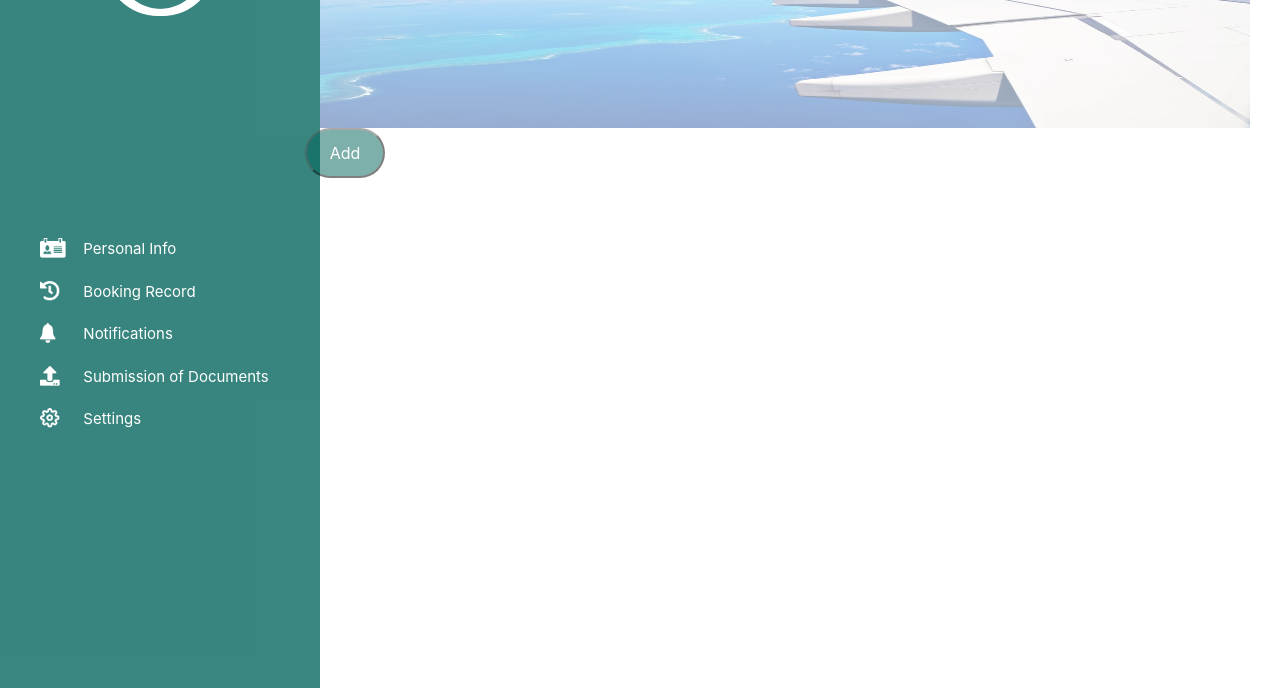
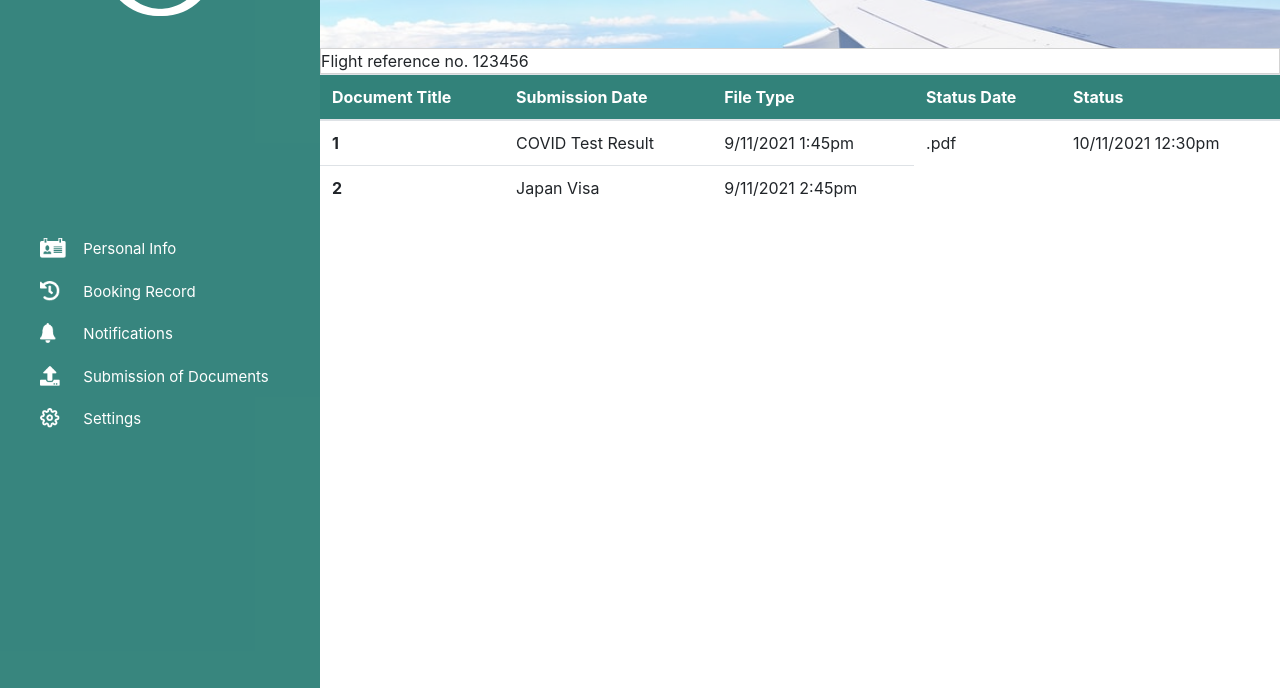
Before and after one commit to swh0404/cathay-hackathon-team59, a plain HTML site: page public/html/submiss.html in a window 1280 px wide. Shown: the part 112-800 px from the top of the page. Drawn offline with nearby package versions, Linux system fonts and the light colour scheme; some packages are replaced by stand-ins of ours; no server answers.

Commit message:
complete submiss.html

```diff
--- a/public/css/profile.css
+++ b/public/css/profile.css
@@ -153,3 +153,21 @@ body {
 .accept-file{
     font-size: small;
 }
+
+.plane-background{
+    background-image: url(../src/p.jpg);
+    border-style: none;
+    height: 20%;
+    width: 100%;
+    display: block;
+    background-size: 100%;
+    background-position: 26% 21%;
+    opacity: 0.6;
+}
+
+.flight-ref-header{
+    border-style: solid;
+    border-color: lightgray;
+    border-width: 1px;
+    width: 100%;
+}
--- a/public/html/submiss.html
+++ b/public/html/submiss.html
@@ -22,13 +22,39 @@
                 <span id="space"></span>
             </div>
         </div>
-        <div class="b col-9" style="float: left;">
-            <div class="row" style="height:30px; margin-right:-15px;">
-                <img src="../src/p.jpg" height='30%' width="100%" style="opacity: 0.4;">
+        <div class="b col-9 p-0" style="float: left;">
+            <div class="row plane-background p-5 m-0" >
+                <h1 class="">All your Documents are ready here!</h1>
             </div>
-            <div class="row">
+            <!-- <div class="row">
                 <button type="button" id="add" style="color:white; background-color:rgba(0, 100, 90, 1) ; opacity: 0.5; width : 80px; height:50px; border-radius: 3em;"> Add</button>
-            </div>
+            </div> -->
+            <div class="flight-ref-header">Flight reference no. 123456</div>
+            <table class="table">
+                <thead class="cathay-background">
+                  <tr>
+                    <th scope="col">Document Title</th>
+                    <th scope="col">Submission Date</th>
+                    <th scope="col">File Type</th>
+                    <th scope="col">Status Date</th>
+                    <th scope="col">Status </th>
+                  </tr>
+                </thead>
+                <tbody>
+                  <tr>
+                    <th scope="row">1</th>
+                    <td>COVID Test Result</td>
+                    <td>9/11/2021 1:45pm</td>
+                    <td>.pdf</td>
+                    <td>10/11/2021 12:30pm</td>
+                  </tr>
+                  <tr>
+                    <th scope="row">2</th>
+                    <td>Japan Visa</td>
+                    <td>9/11/2021 2:45pm</td>
+                  </tr>
+                </tbody>
+              </table>
         </div>
 
         <script defer src="/__/firebase/9.4.1/firebase-app-compat.js"></script>
```
